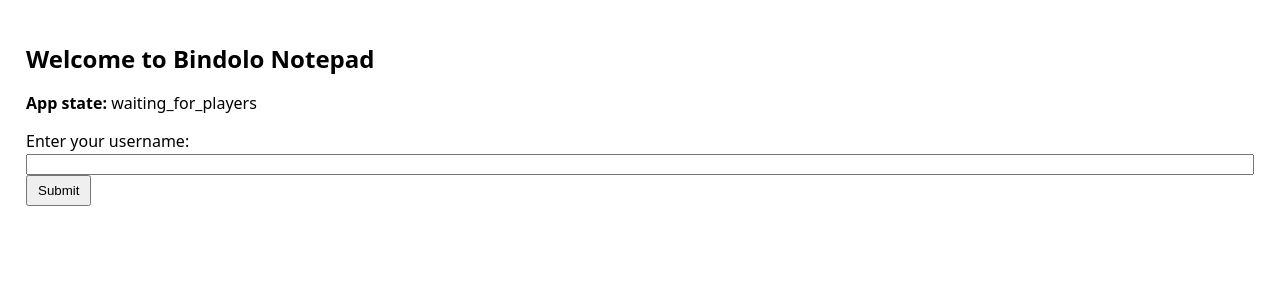
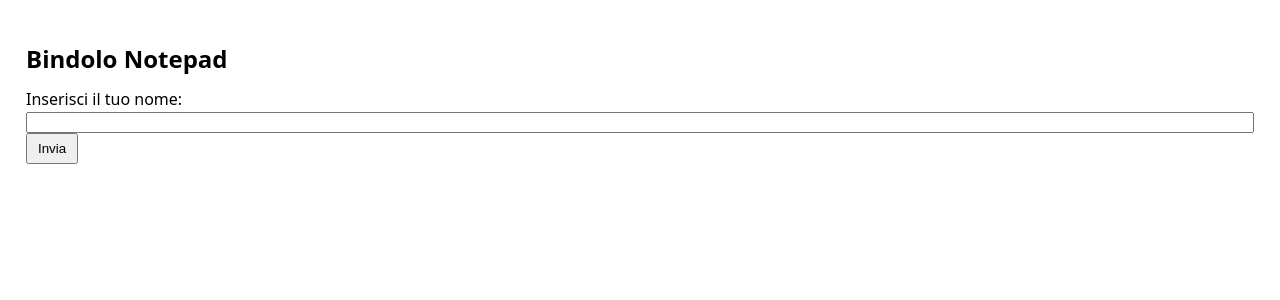
Before and after one commit to Iximiel/bindolo, a Flask app: page / in a window 1280 px wide. Shown: the top 300 px of the page. Run offline with Flask 2, Linux system fonts and the light colour scheme.

Commit message:
better landing page

```diff
--- a/bnotepad/templates/index.html
+++ b/bnotepad/templates/index.html
@@ -9,28 +9,12 @@
 </head>
 
 <body>
-    <h1>Welcome to Bindolo Notepad</h1>
-    <p><strong>App state:</strong> {{ state }}</p>
+    <h1>Bindolo Notepad</h1>
     <form action="{{ url_for('landing') }}" method="post">
-        <label for="username">Enter your username:</label>
+        <label for="username">Inserisci il tuo nome:</label>
         <input id="username" name="username" type="text" required />
-        <button type="submit">Submit</button>
+        <button type="submit">Invia</button>
     </form>
-
-    {% if users %}
-    <section>
-        <h2>Stored Usernames (in-memory)</h2>
-        <ul>
-            {% for u, info in users.items() %}
-            <li>{{ u|e }} — state: {{ info.state }}{% if info.text %}, text: {{ info.text|e }}{% endif %}</li>
-            {% endfor %}
-        </ul>
-        <form action="{{ url_for('clear_users') }}" method="post" style="display:inline">
-            <button type="submit">Clear stored usernames</button>
-        </form>
-        <a href="{{ url_for('get_users') }}">View as JSON</a>
-    </section>
-    {% endif %}
 </body>
 
 </html>
```
